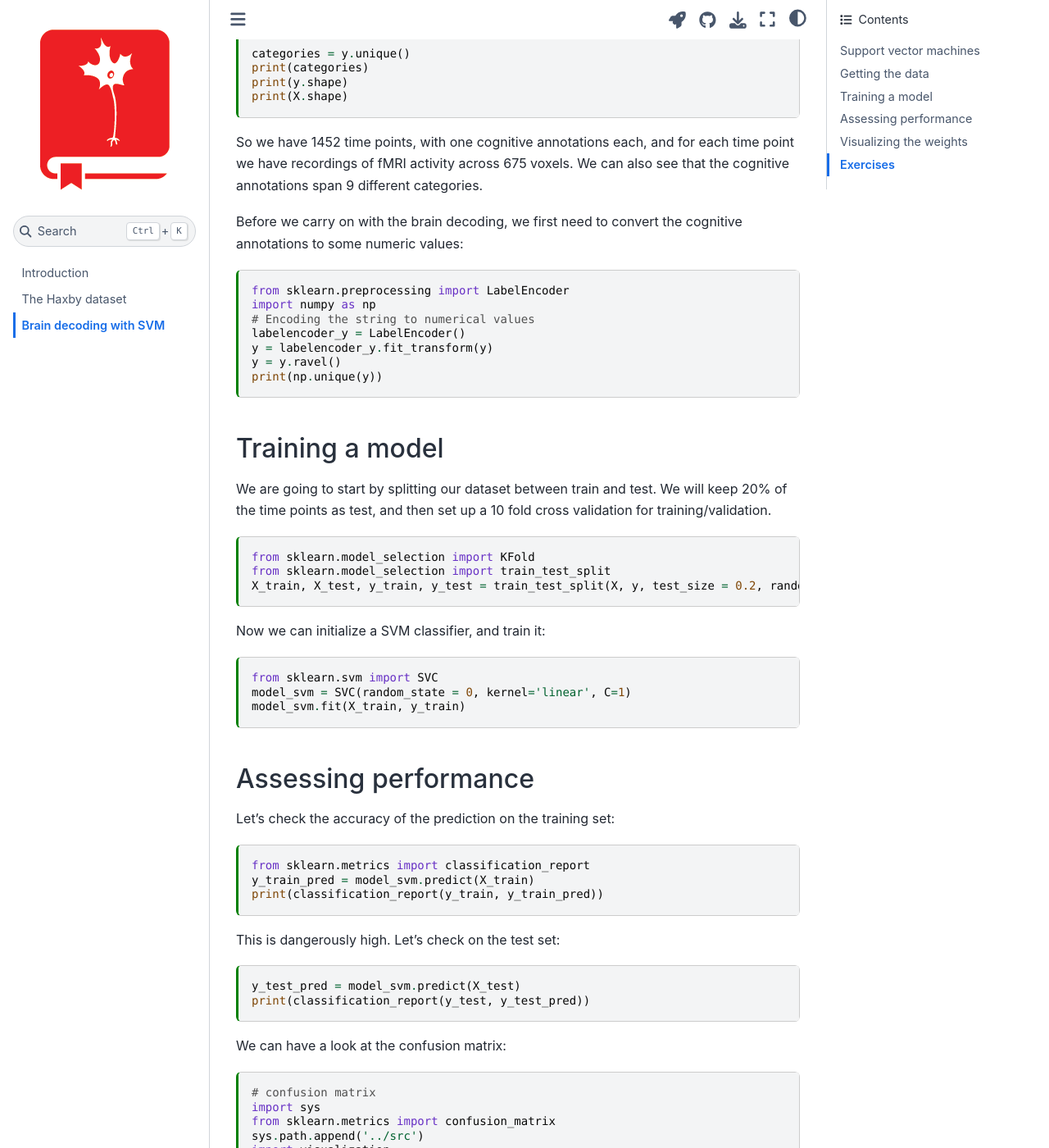
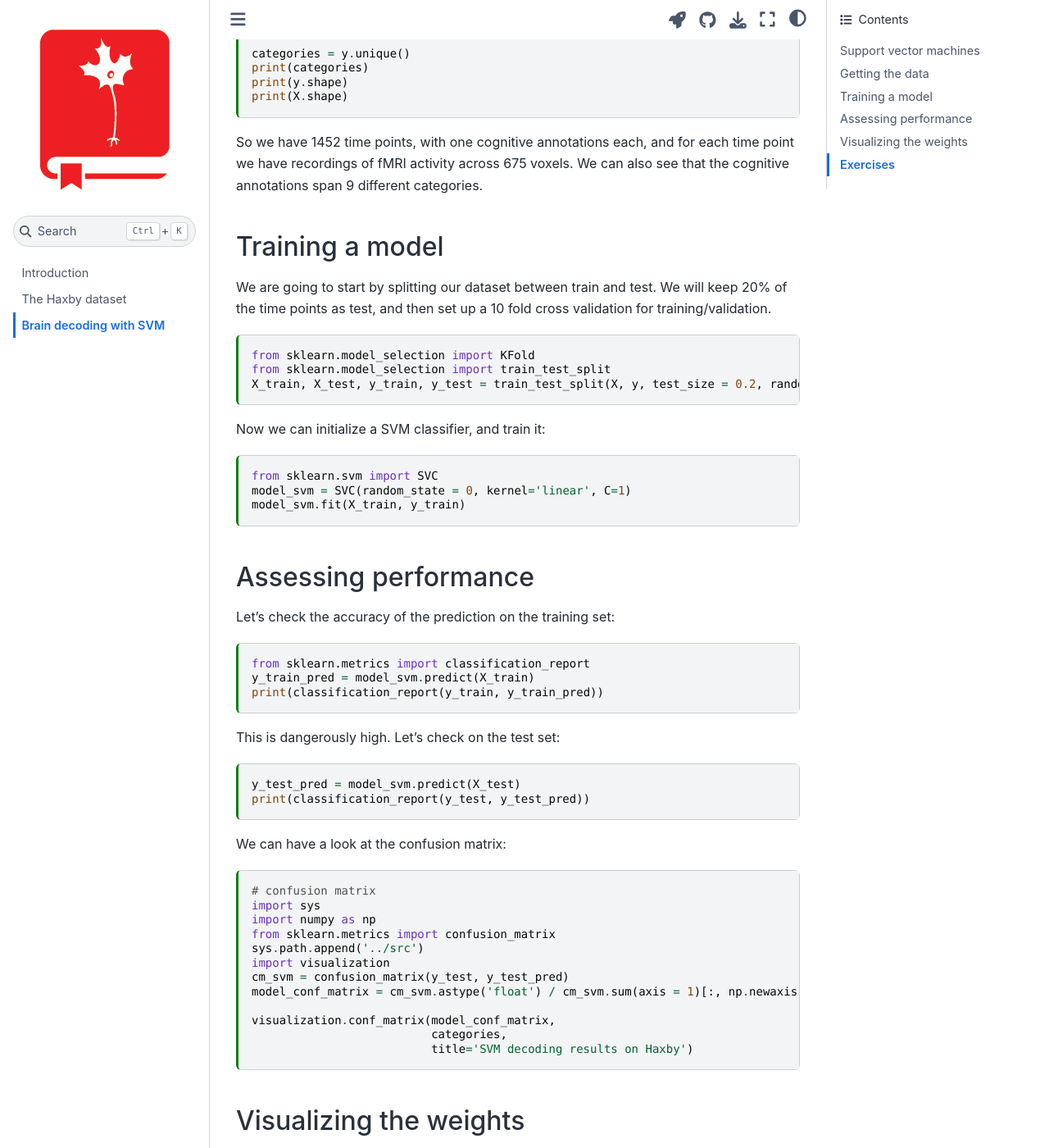
Before and after one commit to main-educational/brain_encoding_decoding, a Jupyter Book: the page built from content/svm_decoding.md, in a window 1280 px wide and 1400 px high, scrolled down 1213 px. Shown: the whole window at 82% size. Built offline with Jupyter Book 1.0.4 settings and Sphinx 7.4.7 and the Sphinx Book theme 1.1.4, drawn with Linux system fonts in a browser that asks for light colours; comment, search, counter and statistics services are not loaded; cross-references to code outside the pages are shown as plain code.

Commit message:
Minor tweaks.

````diff
--- a/content/_config.yml
+++ b/content/_config.yml
@@ -35,7 +35,7 @@ html:
 # Launch button settings
 launch_buttons:
   notebook_interface        : classic  # The interface interactive links will activate ["classic", "jupyterlab"]
-  binderhub_url             : https://binder.conp.cloud  # The URL of the Neurolibre BinderHub
+  binderhub_url             : https://mybinder.org  # The URL of the Neurolibre BinderHub
   thebe                     : false  # Add a thebe button to pages (requires the repository to run on Binder)
 
 repository:
--- a/content/svm_decoding.md
+++ b/content/svm_decoding.md
@@ -58,17 +58,6 @@ print(X.shape)
 ```
 So we have 1452 time points, with one cognitive annotations each, and for each time point we have recordings of fMRI activity across 675 voxels. We can also see that the cognitive annotations span 9 different categories.
 
-Before we carry on with the brain decoding, we first need to convert the cognitive annotations to some numeric values:
-```{code-cell} python3
-from sklearn.preprocessing import LabelEncoder
-import numpy as np
-# Encoding the string to numerical values
-labelencoder_y = LabelEncoder()
-y = labelencoder_y.fit_transform(y)
-y = y.ravel()
-print(np.unique(y))
-```
-
 ## Training a model
 We are going to start by splitting our dataset between train and test. We will keep 20% of the time points as test, and then set up a 10 fold cross validation for training/validation.
 ```{code-cell} python3
````
Also changed, not shown: other parts of content/svm_decoding.md (+1 -0 lines).
